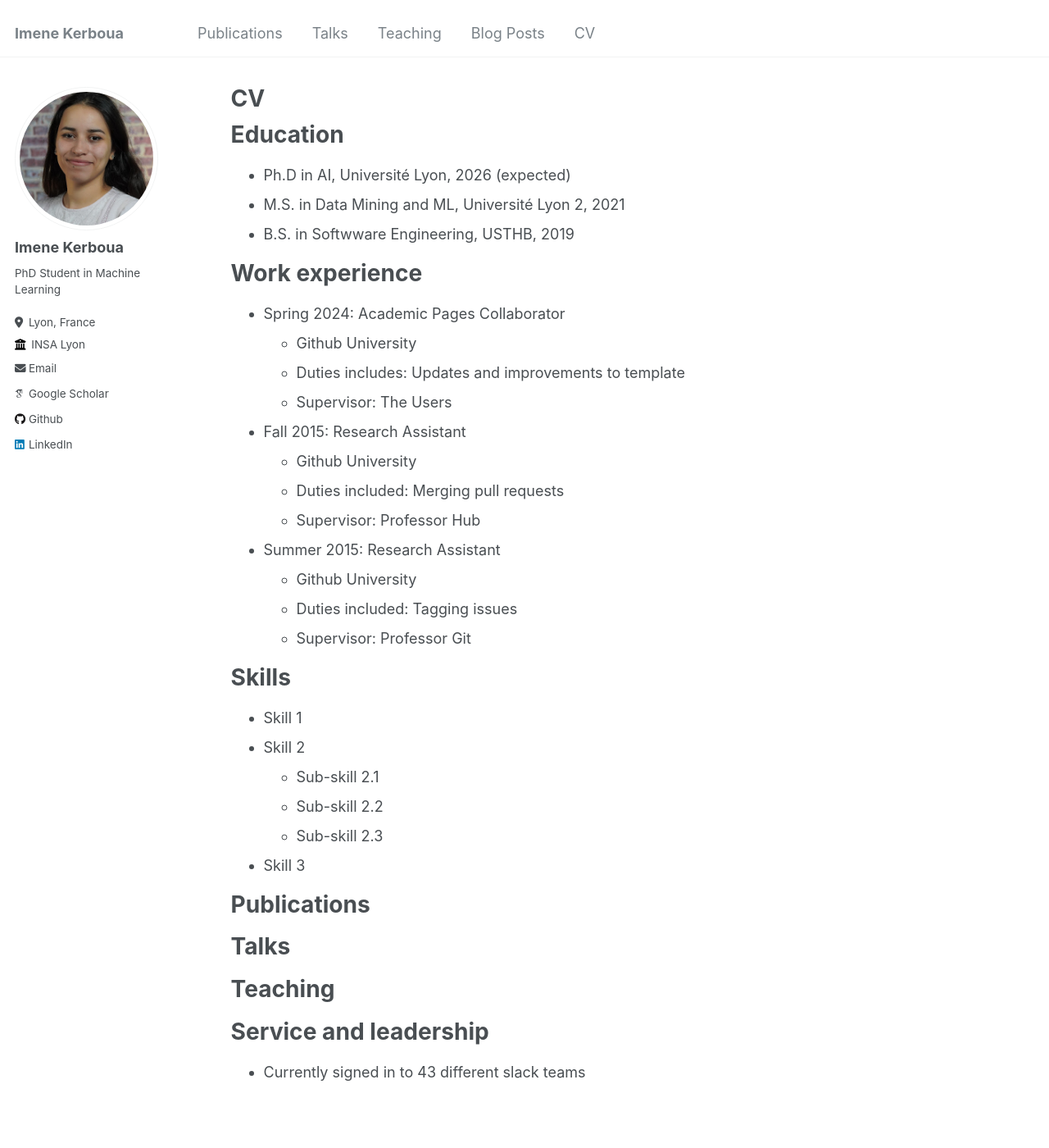
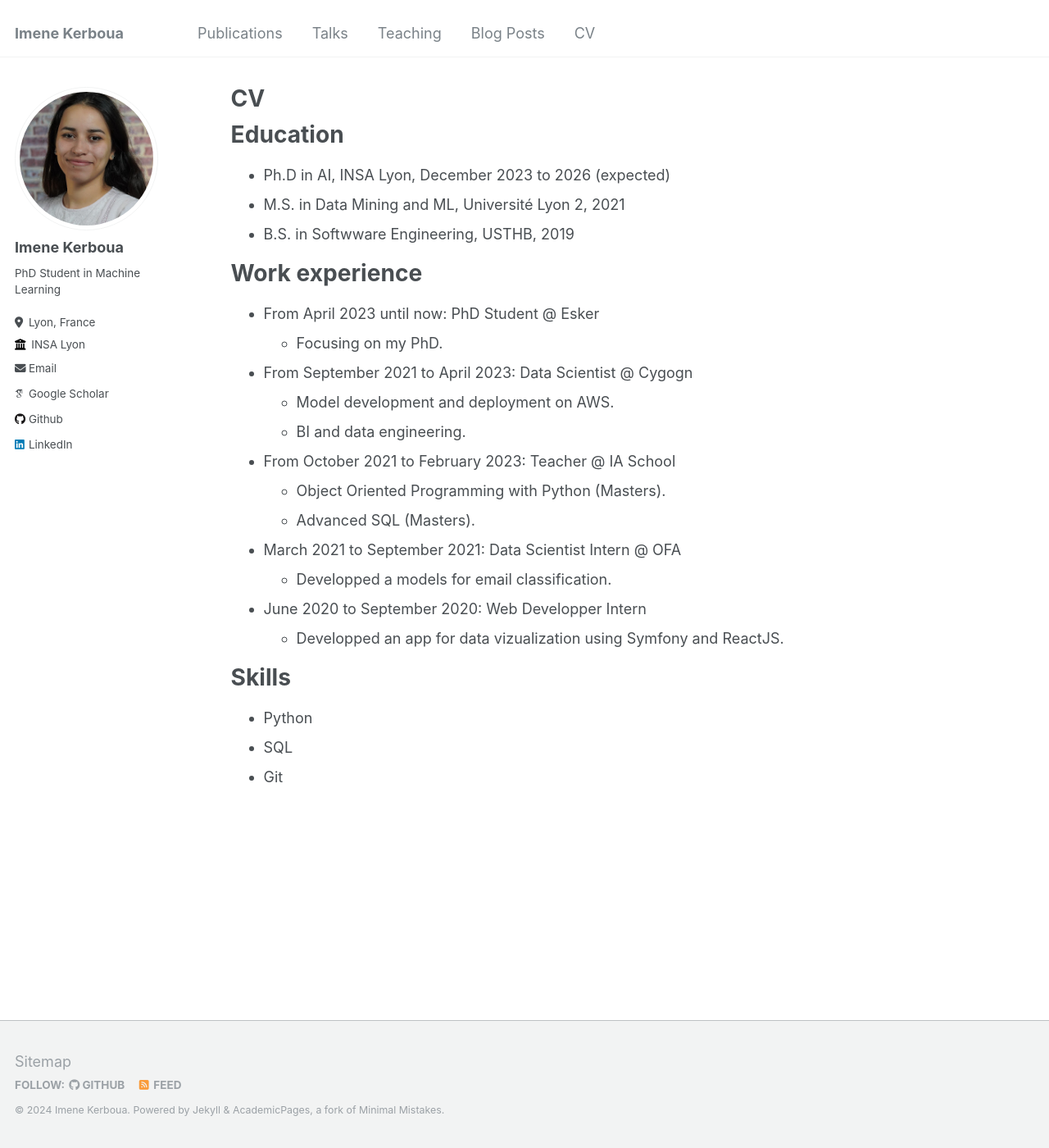
Before and after one commit to imenelydiaker/imenelydiaker.github.io, a Jekyll site: the page built from _pages/cv.md, in a window 1280 px wide and 1400 px high. Shown: the whole window at 82% size. Built offline with Jekyll 4.4.1, drawn with Linux system fonts in a browser that asks for light colours; some web fonts are replaced.

Commit message:
update resume

```diff
--- a/_pages/cv.md
+++ b/_pages/cv.md
@@ -11,36 +11,36 @@ redirect_from:
 
 Education
 ======
-* Ph.D in AI, Université Lyon, 2026 (expected)
+* Ph.D in AI, INSA Lyon, December 2023 to 2026 (expected)
 * M.S. in Data Mining and ML, Université Lyon 2, 2021
 * B.S. in Softwware Engineering, USTHB, 2019
 
 Work experience
 ======
-* Spring 2024: Academic Pages Collaborator
-  * Github University
-  * Duties includes: Updates and improvements to template
-  * Supervisor: The Users
+* From April 2023 until now: PhD Student @ Esker
+  * Focusing on my PhD.
 
-* Fall 2015: Research Assistant
-  * Github University
-  * Duties included: Merging pull requests
-  * Supervisor: Professor Hub
+* From September 2021 to April 2023: Data Scientist @ Cygogn
+  * Model development and deployment on AWS.
+  * BI and data engineering.
 
-* Summer 2015: Research Assistant
-  * Github University
-  * Duties included: Tagging issues
-  * Supervisor: Professor Git
+* From October 2021 to February 2023: Teacher @ IA School
+  * Object Oriented Programming with Python (Masters).
+  * Advanced SQL (Masters).
+
+* March 2021 to September 2021: Data Scientist Intern @ OFA
+  * Developped a models for email classification.
+
+* June 2020 to September 2020: Web Developper Intern
+  * Developped an app for data vizualization using Symfony and ReactJS.
 
 Skills
 ======
-* Skill 1
-* Skill 2
-  * Sub-skill 2.1
-  * Sub-skill 2.2
-  * Sub-skill 2.3
-* Skill 3
+* Python
+* SQL
+* Git
 
+<!--
 Publications
 ======
   <ul>{% for post in site.publications reversed %}
@@ -61,4 +61,4 @@ Teaching
 
 Service and leadership
 ======
-* Currently signed in to 43 different slack teams
+* Currently signed in to 43 different slack teams -->
```
Also changed, not shown: _posts/2199-01-01-future-post.md (deleted, +0 -11 lines).
